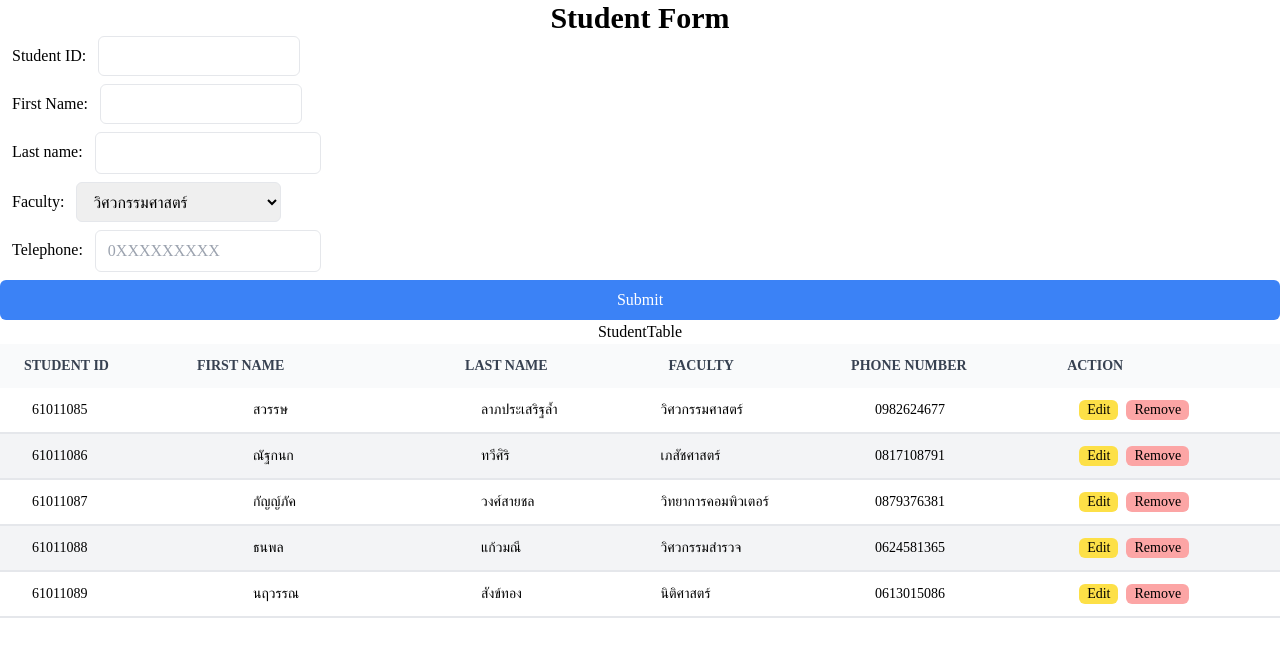
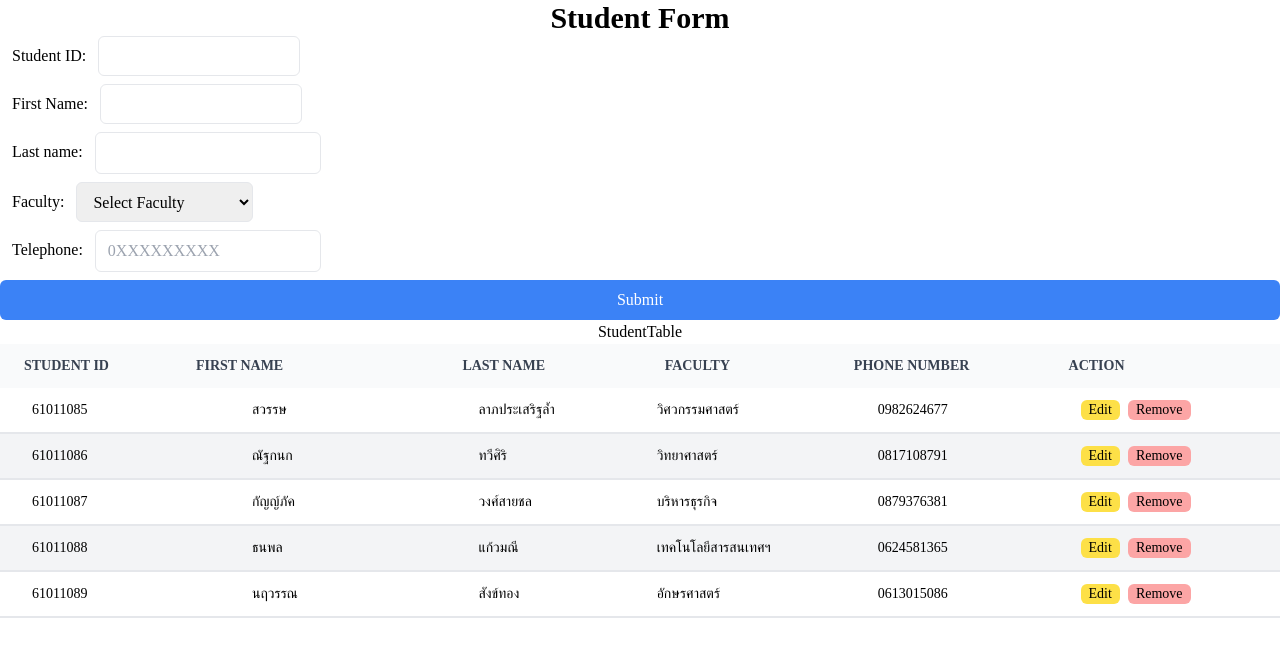
Before and after one commit to SawatKia/Project-Prototype, a React (Create React App) app: page / in a window 1280 px wide. Shown: the top 656 px of the page. Built offline with nearby package versions, Linux system fonts and the light colour scheme.

Commit message:
dropdown show corresponding value when edit

```diff
--- a/src/component/StudentForm.tsx
+++ b/src/component/StudentForm.tsx
@@ -16,13 +16,13 @@ const faculties = [
   "ครุศาสตร์",
   "แพทย์ศาสตร์",
   "สถาปัตยกรรมศาสตร์",
-  "คณะเทคโนโลยีสารสนเทศฯ",
-  "คณะศิลปกรรมศาสตร์",
-  "คณะบัญชี",
-  "คณะนิติศาสตร์",
-  "คณะเศรษฐศาสตร์",
-  "คณะอักษรศาสตร์",
-  "คณะนิเทศศาสตร์",
+  "เทคโนโลยีสารสนเทศฯ",
+  "ศิลปกรรมศาสตร์",
+  "บัญชี",
+  "นิติศาสตร์",
+  "เศรษฐศาสตร์",
+  "อักษรศาสตร์",
+  "นิเทศศาสตร์",
 ];
 function StudentForm({ initialValues }: StudentFormProps) {
   const [formValues, setFormValues] = useState({
@@ -100,6 +100,7 @@ function StudentForm({ initialValues }: StudentFormProps) {
           </label>
           <select
             name="faculty"
+            value={formValues.faculty}
             className="px-3 py-2 border rounded-md focus:outline-none focus:border-blue-500"
             required
           >
--- a/src/component/StudentTable.tsx
+++ b/src/component/StudentTable.tsx
@@ -22,28 +22,28 @@ function StudentTable() {
       id: 61011086,
       firstName: "ณัฐกนก",
       lastName: "ทวีศิริ",
-      faculty: "เภสัชศาสตร์",
+      faculty: "วิทยาศาสตร์",
       phone: "0817108791",
     },
     {
       id: 61011087,
       firstName: "กัญญ์ภัค",
       lastName: "วงศ์สายชล",
-      faculty: "วิทยาการคอมพิวเตอร์",
+      faculty: "บริหารธุรกิจ",
       phone: "0879376381",
     },
     {
       id: 61011088,
       firstName: "ธนพล",
       lastName: "แก้วมณี",
-      faculty: "วิศวกรรมสำรวจ",
+      faculty: "เทคโนโลยีสารสนเทศฯ",
       phone: "0624581365",
     },
     {
       id: 61011089,
       firstName: "นฤวรรณ",
       lastName: "สังข์ทอง",
-      faculty: "นิติศาสตร์",
+      faculty: "อักษรศาสตร์",
       phone: "0613015086",
     },
   ];
```
